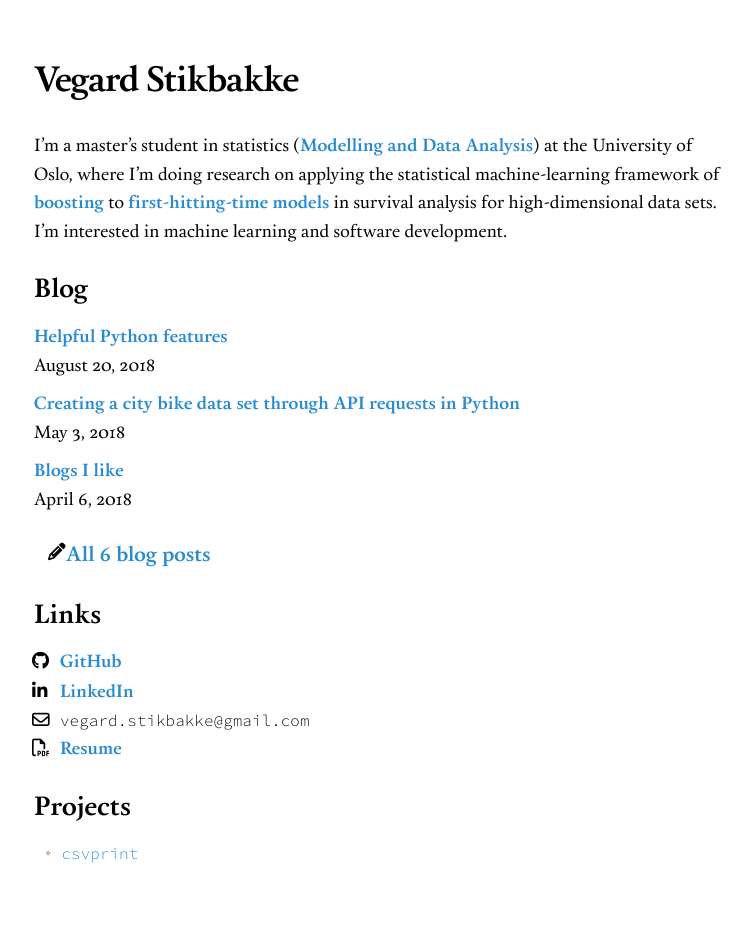
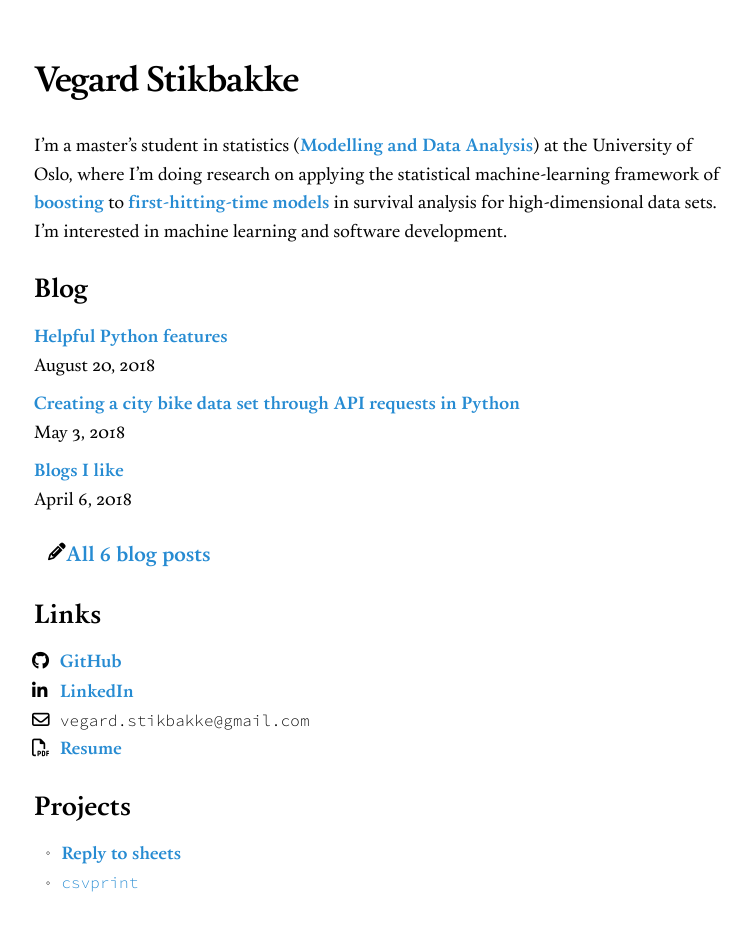
Before and after one commit to vegarsti/vegarsti.github.io, a Jekyll site: the page built from index.md, in a window 1280 px wide. Shown: the whole page, without its empty margins (256-1008 px from the left). Built offline with Jekyll 4.4.1, drawn with Linux system fonts in a browser that asks for light colours; nearby versions of some CDN libraries; before the commit the page ends 917 px from its top, so only the background shows below that.

Commit message:
Link to reply to sheet project

```diff
--- a/index.md
+++ b/index.md
@@ -53,4 +53,5 @@ I'm a master's student in statistics ([Modelling and Data Analysis](http://www.u
 
 ## Projects
 
+- [Reply to sheets](http://reply-to-sheets.com)
 - [`csvprint`](http://github.com/vegarsti/csvprint)
```
